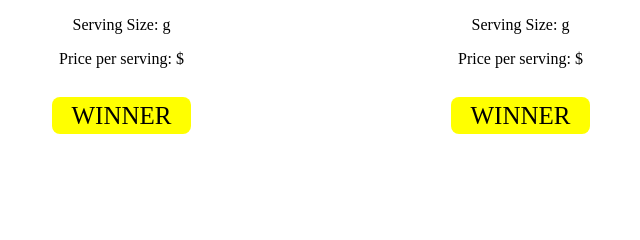
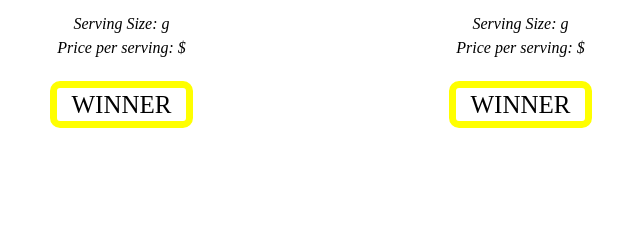
Before and after one commit to ehauner/food-tournament, a Django app: template tournament/game/templates/game/match.html in a window 1280 px wide. Shown: the part 374-614 px from the top of the page, without its empty margins (319-959 px from the left). Run offline with Django 3.2, Linux system fonts and the light colour scheme; the template is opened without the code that fills it, so the values that code supplies are empty; parts of the project's set-up code (start-up, migrations or seed data) failed here and were passed over; some libraries are stand-ins or nearby versions; some web fonts are replaced.

```diff
--- a/tournament/game/static/game/css/style.css
+++ b/tournament/game/static/game/css/style.css
@@ -151,13 +151,12 @@ input.play[type="submit"]:hover {
 
 .winner-button {
   font-size: 25px;
-  padding: 5px 20px;
-  background-color: #ffff00;
+  padding: 3px 15px;
   color: #0066ff;
-  border: 0 none;
+  border: 7px solid #ffff00;
   cursor: pointer;
-  -webkit-border-radius: 8px;
-  border-radius: 8px;
+  -webkit-border-radius: 10px;
+  border-radius: 10px;
 }
 
 .desc {
@@ -216,6 +215,14 @@ input.play[type="submit"]:hover {
   padding-bottom: 30px;
 }
 
+.serving-size {
+  padding-top: 15px;
+}
+
+.attribute {
+  padding-top: 6px;
+}
+
 a:link, a:visited, a:active {
   text-decoration: none;
   color: black;
@@ -224,3 +231,7 @@ a:link, a:visited, a:active {
 a:hover {
   background-color: #00cc00;
 }
+
+a.winner-button:hover {
+  background-color: #ffff00;
+}
--- a/tournament/game/templates/game/match.html
+++ b/tournament/game/templates/game/match.html
@@ -9,10 +9,14 @@
 
 <style>
   .good {
-    border-bottom: 3px solid green;
+    background-color: #00cc00;
+    padding: 2 5 0 5;
+    color: white;
   }
   .bad {
-    border-bottom: 3px solid red;
+    background-color: #ff0000;
+    padding: 2 5 0 5;
+    color: white;
   }
 </style>
 
@@ -79,37 +83,41 @@
     <tr>
       <td class="match-centre-wrapper">
         <img src="{{ left.photo_url }}" height="200px">
-        <p>Serving Size: {% add_units left.serving_size "serving_size" %}</p>
-        <p>Price per serving: {% add_units left.price_per_serving "price_per_serving" %}</p>
+        <div class="serving-size"><i>Serving Size: {% add_units left.serving_size "serving_size" %}</i></div>
+        <div class="attribute"><i>Price per serving: {% add_units left.price_per_serving "price_per_serving" %}</i></div>
         <!-- Print filters -->
         {% for filter in filters %}
-          <p>{{ filter|capfirst }}</p>
+          <div class="attribute"><i>{{ filter|capfirst }}</i></div>
         {% endfor %}
         <!-- Print attributes -->
         {% for stat, value in left_dict.items %}
           <input id="left" name="{{ stat }}" value="{{ value }}" type="hidden">
-          <p><span id="left-{{ stat }}">{{ stat|expand_vitamins|capfirst }}: {% add_units value stat %}</span></p>
+          <div class="attribute"><span id="left-{{ stat }}">{{ stat|expand_vitamins|capfirst }}: {% add_units value stat %}</span></div>
         {% endfor %}
         <br>
         <!-- Winner button -->
-        <a class="winner-button" href="{% url 'match' %}?current_match={{next_match}}&amp;left={{left}}&amp;right={{right}}&amp;winner={{left}}{{stats_url_string}}{{filters_url_string}}">WINNER</a>
+        <p>
+          <a class="winner-button" href="{% url 'match' %}?current_match={{next_match}}&amp;left={{left}}&amp;right={{right}}&amp;winner={{left}}{{stats_url_string}}{{filters_url_string}}">WINNER</a>
+        </p>
       </td>
       <td class="match-centre-wrapper">
         <img src="{{ right.photo_url }}" height="200px">
-        <p>Serving Size: {% add_units right.serving_size "serving_size" %}</p>
-        <p>Price per serving: {% add_units right.price_per_serving "price_per_serving" %}</p>
+        <div class="serving-size"><i>Serving Size: {% add_units right.serving_size "serving_size" %}</i></div>
+        <div class="attribute"><i>Price per serving: {% add_units right.price_per_serving "price_per_serving" %}</i></div>
         <!-- Print filters -->
         {% for filter in filters %}
-          <p>{{ filter|capfirst }}</p>
+          <div class="attribute"><i>{{ filter|capfirst }}</i></div>
         {% endfor %}
         <!-- Print attributes -->
         {% for stat, value in right_dict.items %}
           <input id="right" name="{{ stat }}" value="{{ value }}" type="hidden">
-          <p><span id="right-{{ stat }}">{{ stat|expand_vitamins|capfirst }}: {% add_units value stat %}</span></p>
+          <div class="attribute"><span id="right-{{ stat }}">{{ stat|expand_vitamins|capfirst }}: {% add_units value stat %}</span></div>
         {% endfor %}
         <br>
         <!-- Winner button -->
-        <a class="winner-button" href="{% url 'match' %}?current_match={{next_match}}&amp;left={{left}}&amp;right={{right}}&amp;winner={{right}}{{stats_url_string}}{{filters_url_string}}">WINNER</a>
+        <p>
+          <a class="winner-button" href="{% url 'match' %}?current_match={{next_match}}&amp;left={{left}}&amp;right={{right}}&amp;winner={{right}}{{stats_url_string}}{{filters_url_string}}">WINNER</a>
+        </p>
       </td>
     </tr>
   </table>
```
